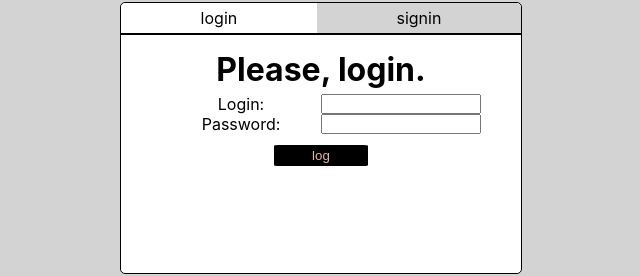
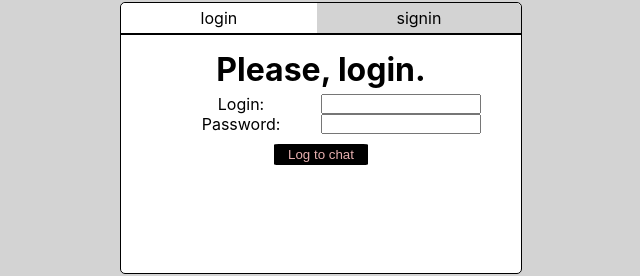
Before and after one commit to elzp/web-chat-app, a React (Create React App) app: page / in a window 1280 px wide. Shown: the part 126-402 px from the top of the page, without its empty margins (319-959 px from the left). Built offline with nearby package versions, Linux system fonts and the light colour scheme.

Commit message:
Change functional buttons to component versions

```diff
--- a/src/App.js
+++ b/src/App.js
@@ -3,6 +3,7 @@ import Chat from './Chat';
 import LogIn from './LogIn';
 import SignIn from './SignIn';
 import BigButton from './BigButton';
+import FunctionalButton from './FunctionalButton';
 import './App.css';
 import {useState} from 'react';
 import {Link} from 'react-router-dom';
@@ -90,13 +91,11 @@ const loginDiv = (
     (<>
     <h1 data-testid="welcome">Welcome {loggedUser.name} to your chat.</h1>
     <Link to="/">
-    <button type="submit"
-    style={style.logoutButton}
-    onClick ={()=>{sessionStorage.setItem('name','');sessionStorage.setItem('id','-1');
-    window.location.reload(false)}}
-    >
-      Logout
-    </button>
+      <FunctionalButton
+        style=""
+        callbackFunction = {()=>{sessionStorage.setItem('name','');sessionStorage.setItem('id','-1');}}
+        textValue = {"Logout"}
+      />
     </Link>
     <Chat loggedUser={loggedUser}/>
     </>);
--- a/src/LogIn.js
+++ b/src/LogIn.js
@@ -1,5 +1,6 @@
 import React, {useState} from 'react';
 import './App.css';
+import FunctionalButton from './FunctionalButton';
 import  friends from './friends.json';
 
 const style = {
@@ -102,10 +103,12 @@ function LogIn(props) {
             onChange={(e)=>{setPassword(e.target.value)}}
             />
         </div>
-        <div style={props.buttonDiv}>
-            <button
-            type="submit"
-            onClick = {logOnSubmit}>log</button>
+        <div>
+          <FunctionalButton
+            buttonStyle = {props.buttonDiv}
+            callbackFunction = {logOnSubmit}
+            textValue = {"Log to chat"}
+            />
         </div>
 
         </div>
--- a/src/SignIn.js
+++ b/src/SignIn.js
@@ -1,6 +1,7 @@
 import React, {useState} from 'react';
 import './App.css';
 import axios from 'axios';
+import FunctionalButton from './FunctionalButton';
 import  friends from './friends.json';
 
 const style = {
@@ -274,12 +275,12 @@ function SignIn(props) {
               </div>
             ))}
 
-          <div
-          style={props.buttonDiv}
-          >
-            <button
-            type="submit"
-            onClick = {()=>logOnSubmit()}>sign up</button>
+          <div>
+            <FunctionalButton
+              buttonStyle = {props.buttonDiv}
+              callbackFunction = {logOnSubmit}
+              textValue = {"Sign up"}
+            />
           </div>
         </div>
         </div>
```
